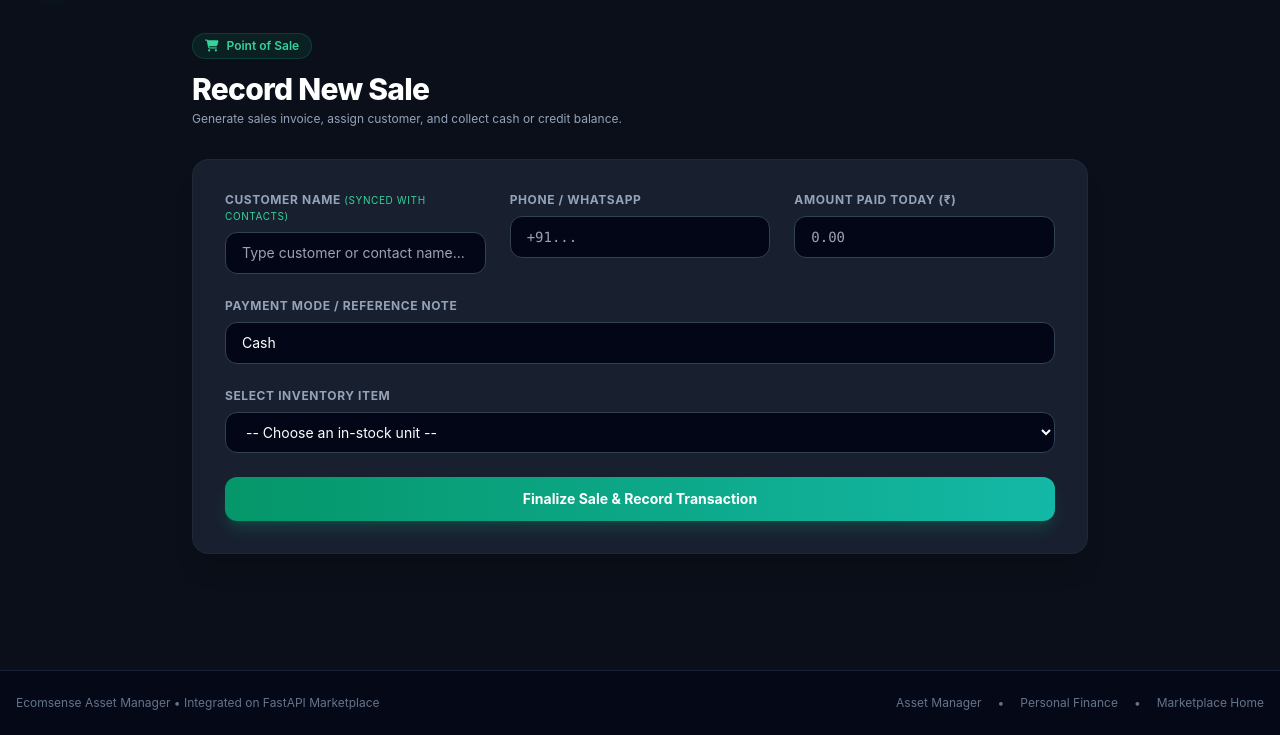
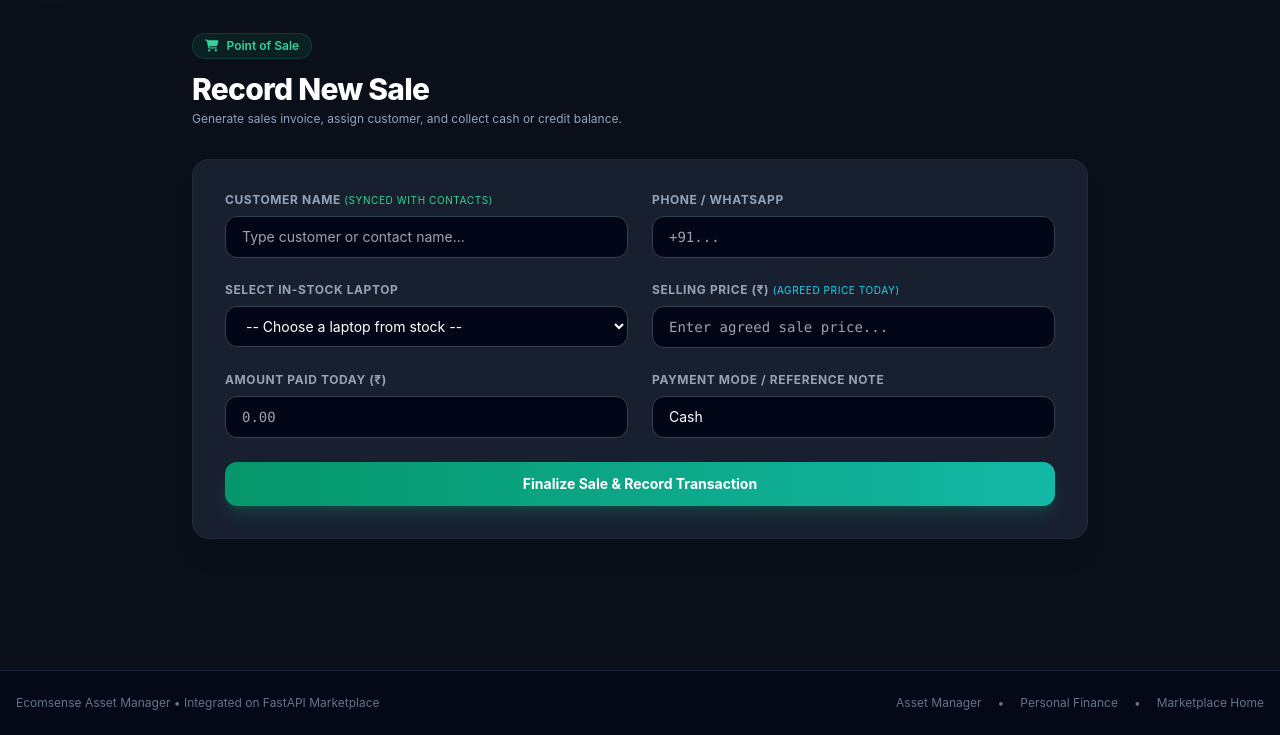
Before and after one commit to pannet1/fastapi-apps, a FastAPI app: page /sales in a window 1280 px wide. Shown: the part 65-800 px from the top of the page. Run offline with FastAPI, Linux system fonts and the light colour scheme; data that the repository does not hold is empty; some libraries are stand-ins or nearby versions.

Commit message:
feat(asset-manager): record selling price dynamically at point of sale

```diff
--- a/apps/asset-manager/src/routes/sales.py
+++ b/apps/asset-manager/src/routes/sales.py
@@ -92,6 +92,7 @@ def view_ledger(request: Request, db: Session = Depends(get_db)):
 @router.post("/process-sale")
 def process_sale(
     customer_name: str = Form(...),
+    sale_price: float = Form(...),
     paid: float = Form(0.0),
     inventory_id: int = Form(...),
     customer_phone: Optional[str] = Form(None),
@@ -120,7 +121,9 @@ def process_sale(
     if not item:
         return RedirectResponse(url="/sales", status_code=303)
 
-    total_bill = item.selling_price or 0.0
+    # Record the actual agreed selling price at the time of sale
+    total_bill = round(float(sale_price), 2)
+    item.selling_price = total_bill
 
     new_sale = Sale(
         customer_id=customer.id,
--- a/apps/asset-manager/src/templates/sales.html
+++ b/apps/asset-manager/src/templates/sales.html
@@ -16,7 +16,7 @@
     <!-- Sale Form -->
     <div class="glass-card rounded-2xl p-6 sm:p-8 border border-slate-800 shadow-xl mb-8">
         <form action="/process-sale" method="post" class="space-y-6">
-            <div class="grid grid-cols-1 sm:grid-cols-3 gap-6">
+            <div class="grid grid-cols-1 sm:grid-cols-2 gap-6">
                 <div class="relative">
                     <label class="block text-xs font-bold uppercase tracking-wider text-slate-400 mb-2">
                         Customer Name <span class="text-[10px] font-normal text-emerald-400">(Synced with Contacts)</span>
@@ -40,16 +40,46 @@
                            placeholder="+91..."
                            class="w-full bg-slate-950 border border-slate-700 rounded-xl px-4 py-2.5 text-sm text-white font-mono focus:outline-none focus:border-emerald-500">
                 </div>
+            </div>
 
+            <div class="grid grid-cols-1 sm:grid-cols-2 gap-6">
+                <div>
+                    <label class="block text-xs font-bold uppercase tracking-wider text-slate-400 mb-2">Select In-Stock Laptop</label>
+                    <select name="inventory_id" id="inventory_id" required
+                            class="w-full bg-slate-950 border border-slate-700 rounded-xl px-4 py-2.5 text-sm text-white focus:outline-none focus:border-emerald-500">
+                        <option value="" disabled selected>-- Choose a laptop from stock --</option>
+                        {% for item in available_items %}
+                        <option value="{{ item.inventory_id }}">
+                            #{{ item.inventory_id }} - {{ item.brand }} {{ item.model }} (SN: {{ item.serial }})
+                        </option>
+                        {% endfor %}
+                    </select>
+                </div>
+
+                <div>
+                    <label class="block text-xs font-bold uppercase tracking-wider text-slate-400 mb-2">
+                        Selling Price (₹) <span class="text-[10px] font-normal text-cyan-400">(Agreed Price Today)</span>
+                    </label>
+                    <input type="number"
+                           step="0.01"
+                           id="sale_price"
+                           name="sale_price"
+                           placeholder="Enter agreed sale price..."
+                           required
+                           class="w-full bg-slate-950 border border-slate-700 rounded-xl px-4 py-2.5 text-sm text-white font-mono focus:outline-none focus:border-cyan-500">
+                </div>
+            </div>
+
+            <div class="grid grid-cols-1 sm:grid-cols-2 gap-6">
                 <div>
                     <label class="block text-xs font-bold uppercase tracking-wider text-slate-400 mb-2">Amount Paid Today (₹)</label>
                     <input type="number"
                            step="0.01"
+                           id="paid"
                            name="paid"
                            placeholder="0.00"
                            required
                            class="w-full bg-slate-950 border border-slate-700 rounded-xl px-4 py-2.5 text-sm text-white font-mono focus:outline-none focus:border-emerald-500">
-                </div>
                 </div>
 
                 <div>
@@ -60,18 +90,6 @@
                            value="Cash"
                            class="w-full bg-slate-950 border border-slate-700 rounded-xl px-4 py-2.5 text-sm text-white focus:outline-none focus:border-emerald-500">
                 </div>
-
-            <div>
-                <label class="block text-xs font-bold uppercase tracking-wider text-slate-400 mb-2">Select Inventory Item</label>
-                <select name="inventory_id" required
-                        class="w-full bg-slate-950 border border-slate-700 rounded-xl px-4 py-2.5 text-sm text-white focus:outline-none focus:border-emerald-500">
-                    <option value="" disabled selected>-- Choose an in-stock unit --</option>
-                    {% for item in available_items %}
-                    <option value="{{ item.inventory_id }}">
-                        #{{ item.inventory_id }} - {{ item.brand }} {{ item.model }} (SN: {{ item.serial }}) - ₹{{ item.selling_price }}
-                    </option>
-                    {% endfor %}
-                </select>
             </div>
 
             <button type="submit"
```
Also changed, not shown: tests/test_agent_system.py (+2 -0 lines). Lines whose indentation alone changed are shown as unchanged.
